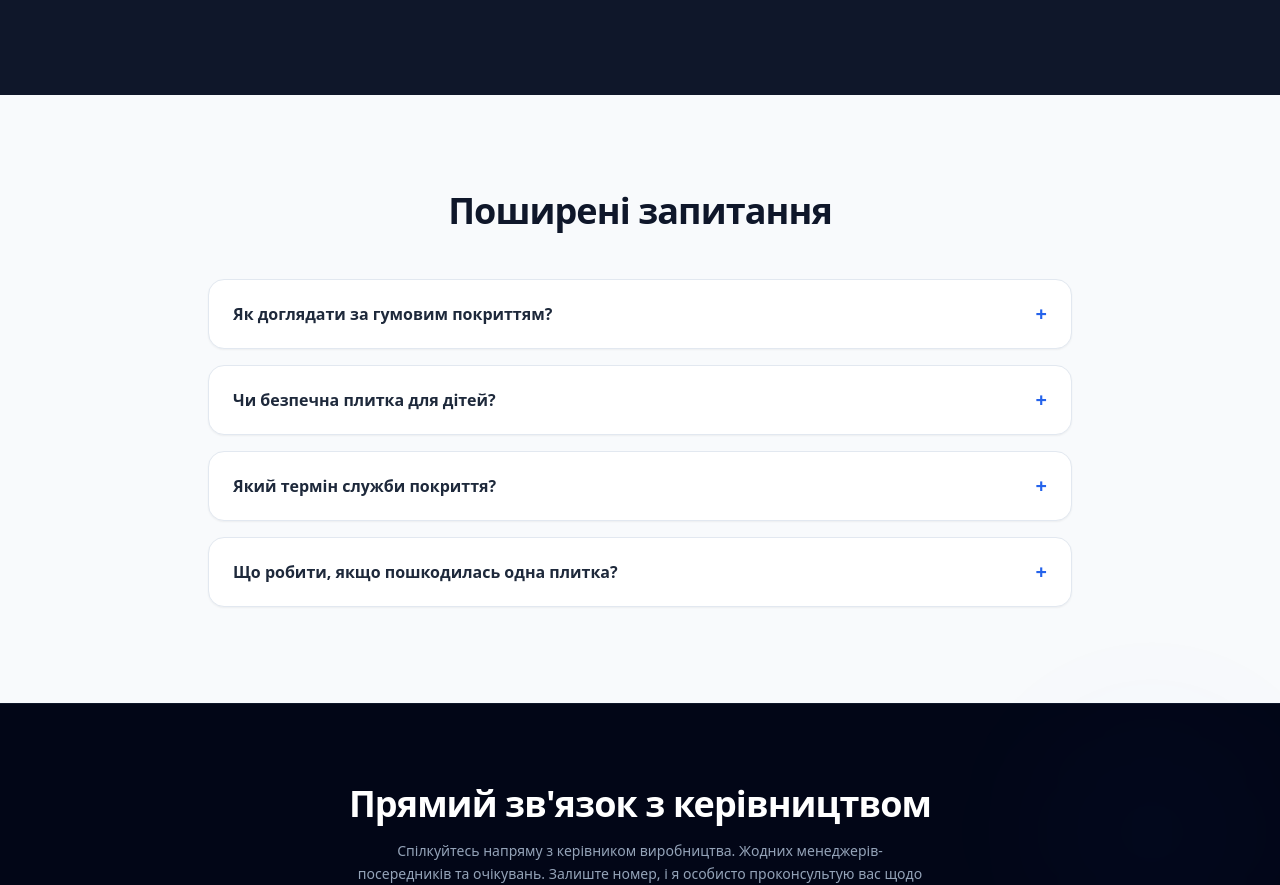
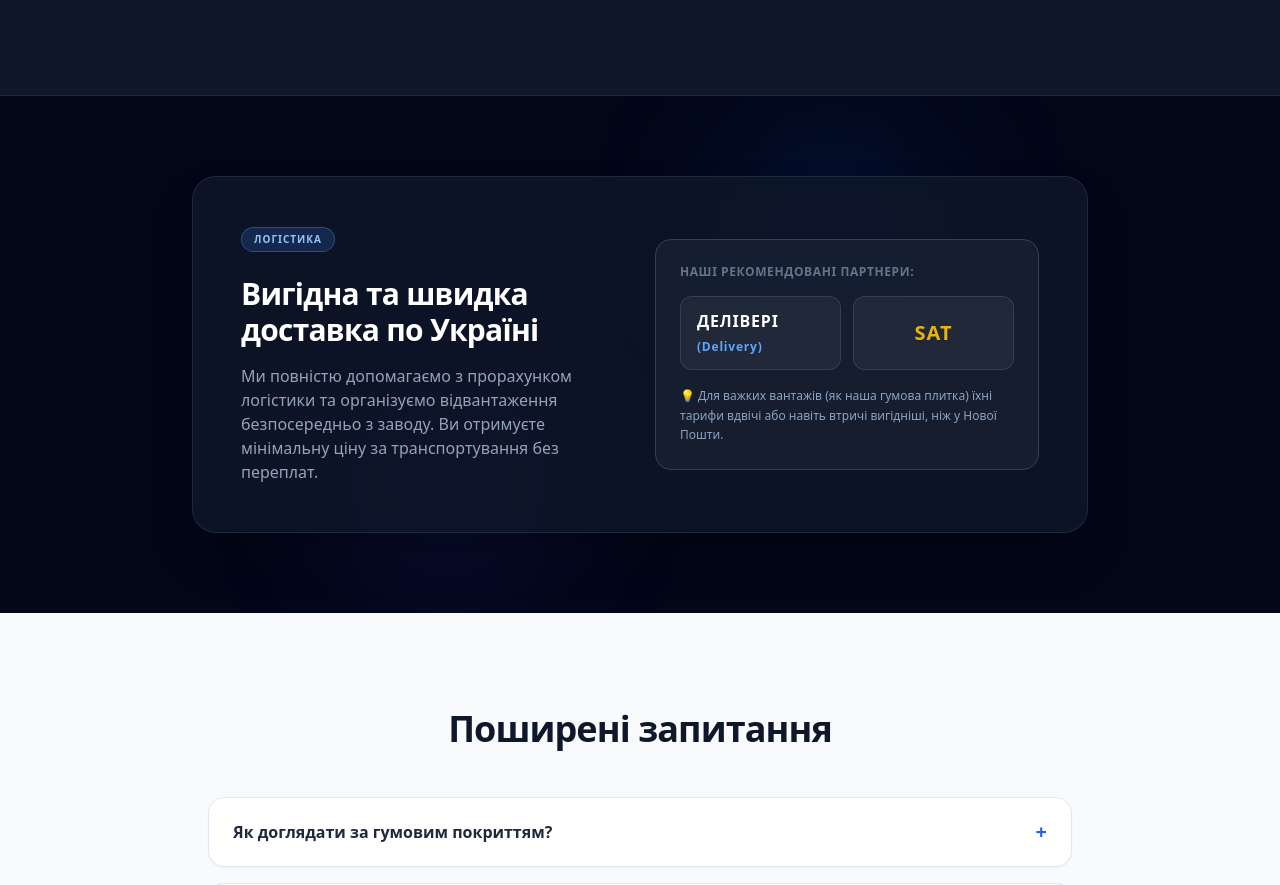
Before and after one commit to alex-calc/euroguma, a React (Vite) app: page / in a window 1280 px wide. Shown: the part 4988-5873 px from the top of the page. Built offline with nearby package versions, Linux system fonts and the light colour scheme.

Commit message:
feat: add delivery info section for Delivery and SAT

```diff
--- a/src/App.tsx
+++ b/src/App.tsx
@@ -814,6 +814,47 @@ export default function App() {
         </div>
       </section>
 
+      {/* ЛОГІСТИКА */}
+      <section className="bg-slate-950 py-12 md:py-20 px-4 border-t border-slate-800 relative overflow-hidden">
+        <div className="absolute top-0 right-1/4 w-64 h-64 bg-blue-600/10 rounded-full blur-3xl"></div>
+        <div className="absolute bottom-0 left-1/4 w-64 h-64 bg-indigo-600/10 rounded-full blur-3xl"></div>
+
+        <div className="max-w-4xl mx-auto relative z-10">
+          <div className="bg-slate-900/80 backdrop-blur-md rounded-3xl border border-slate-700/50 p-8 md:p-12 shadow-2xl">
+            <div className="flex flex-col md:flex-row items-center gap-8">
+              <div className="md:w-1/2 space-y-4 text-center md:text-left">
+                <div className="inline-block bg-blue-500/20 text-blue-300 border border-blue-400/30 px-3 py-1 rounded-full text-[10px] font-black uppercase tracking-widest mb-2">
+                  {t('logistics.badge')}
+                </div>
+                <h3 className="text-2xl md:text-3xl font-black text-white tracking-tight leading-tight">
+                  {t('logistics.title')}
+                </h3>
+                <p className="text-slate-400 text-sm md:text-base font-medium leading-relaxed">
+                  {t('logistics.desc')}
+                </p>
+              </div>
+
+              <div className="md:w-1/2 w-full bg-slate-800/50 rounded-2xl p-6 border border-slate-700">
+                <div className="text-xs font-bold text-slate-500 uppercase tracking-wider mb-4 text-center md:text-left">
+                  {t('logistics.partnersTitle')}
+                </div>
+                <div className="flex flex-col sm:flex-row gap-3 mb-4">
+                  <div className="flex-1 bg-white/5 border border-white/10 rounded-xl py-3 px-4 flex items-center justify-center shadow-inner">
+                    <span className="font-black text-white tracking-wider">{t('logistics.delivery').split(' (')[0]} <span className="text-blue-400 text-xs whitespace-nowrap">(Delivery)</span></span>
+                  </div>
+                  <div className="flex-1 bg-white/5 border border-white/10 rounded-xl py-3 px-4 flex items-center justify-center shadow-inner">
+                    <span className="font-black tracking-wider text-xl text-yellow-500 drop-shadow-sm">{t('logistics.sat')}</span>
+                  </div>
+                </div>
+                <div className="text-xs text-blue-200/70 font-medium leading-relaxed text-center md:text-left">
+                  <span className="text-blue-400 font-bold">💡</span> {t('logistics.partnersDesc')}
+                </div>
+              </div>
+            </div>
+          </div>
+        </div>
+      </section>
+
       {/* FAQ */}
       <section id="faq" className="max-w-4xl mx-auto px-4 py-12 md:py-24">
         <div className="text-center mb-12">
--- a/src/i18n.ts
+++ b/src/i18n.ts
@@ -152,6 +152,15 @@ const resources = {
           { step: '03', title: 'Якість', desc: 'Кожна партія суворо тестується за ДСТУ.' },
           { step: '04', title: 'Відвантаження', desc: 'Самовивіз з Кам\'янського або доставка по Україні.' }
         ]
+      },
+      logistics: {
+        badge: 'Логістика',
+        title: 'Вигідна та швидка доставка по Україні',
+        desc: 'Ми повністю допомагаємо з прорахунком логістики та організуємо відвантаження безпосередньо з заводу. Ви отримуєте мінімальну ціну за транспортування без переплат.',
+        partnersTitle: 'Наші рекомендовані партнери:',
+        delivery: 'ДЕЛІВЕРІ (Delivery)',
+        sat: 'SAT',
+        partnersDesc: 'Для важких вантажів (як наша гумова плитка) їхні тарифи вдвічі або навіть втричі вигідніші, ніж у Нової Пошти.'
       },
       faq: {
         title: 'Поширені запитання',
@@ -358,6 +367,15 @@ const resources = {
           { step: '04', title: 'Отгрузка', desc: 'Самовывоз из Каменского или доставка по Украине.' }
         ]
       },
+      logistics: {
+        badge: 'Логистика',
+        title: 'Выгодная и быстрая доставка по Украине',
+        desc: 'Мы полностью помогаем с просчетом логистики и организовываем отгрузку напрямую с завода. Вы получаете минимальную цену за транспортировку без переплат.',
+        partnersTitle: 'Наши рекомендуемые партнеры:',
+        delivery: 'ДЕЛІВЕРИ (Delivery)',
+        sat: 'SAT',
+        partnersDesc: 'Для тяжелых грузов (как наша резиновая плитка) их тарифы в два или даже в три раза выгоднее, чем у Новой Почты.'
+      },
       faq: {
         title: 'Часто задаваемые вопросы',
         items: [
```
